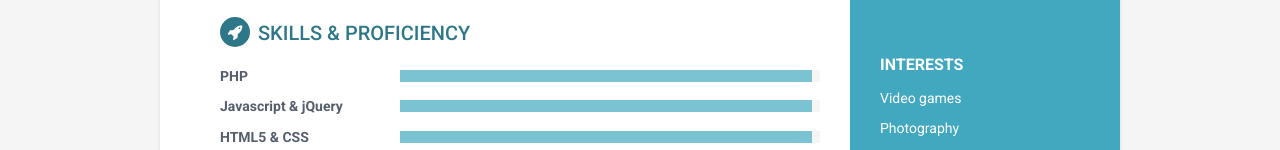
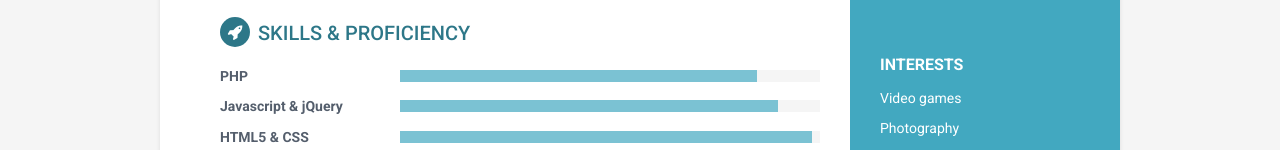
Before and after one commit to spopicdev/spopicdev.github.io, a plain HTML site: page index.html in a window 1280 px wide. Shown: the part 896-1046 px from the top of the page. Drawn offline with Linux system fonts and the light colour scheme.

Commit message:
Update index.html

```diff
--- a/index.html
+++ b/index.html
@@ -143,7 +143,7 @@
                     <div class="item">
                         <h3 class="level-title">PHP</h3>
                         <div class="level-bar">
-                            <div class="level-bar-inner" data-level="98%">
+                            <div class="level-bar-inner" data-level="85%">
                             </div>
                         </div><!--//level-bar-->
                     </div><!--//item-->
@@ -151,7 +151,7 @@
                     <div class="item">
                         <h3 class="level-title">Javascript &amp; jQuery</h3>
                         <div class="level-bar">
-                            <div class="level-bar-inner" data-level="98%">
+                            <div class="level-bar-inner" data-level="90%">
                             </div>
                         </div><!--//level-bar-->
                     </div><!--//item-->
```
